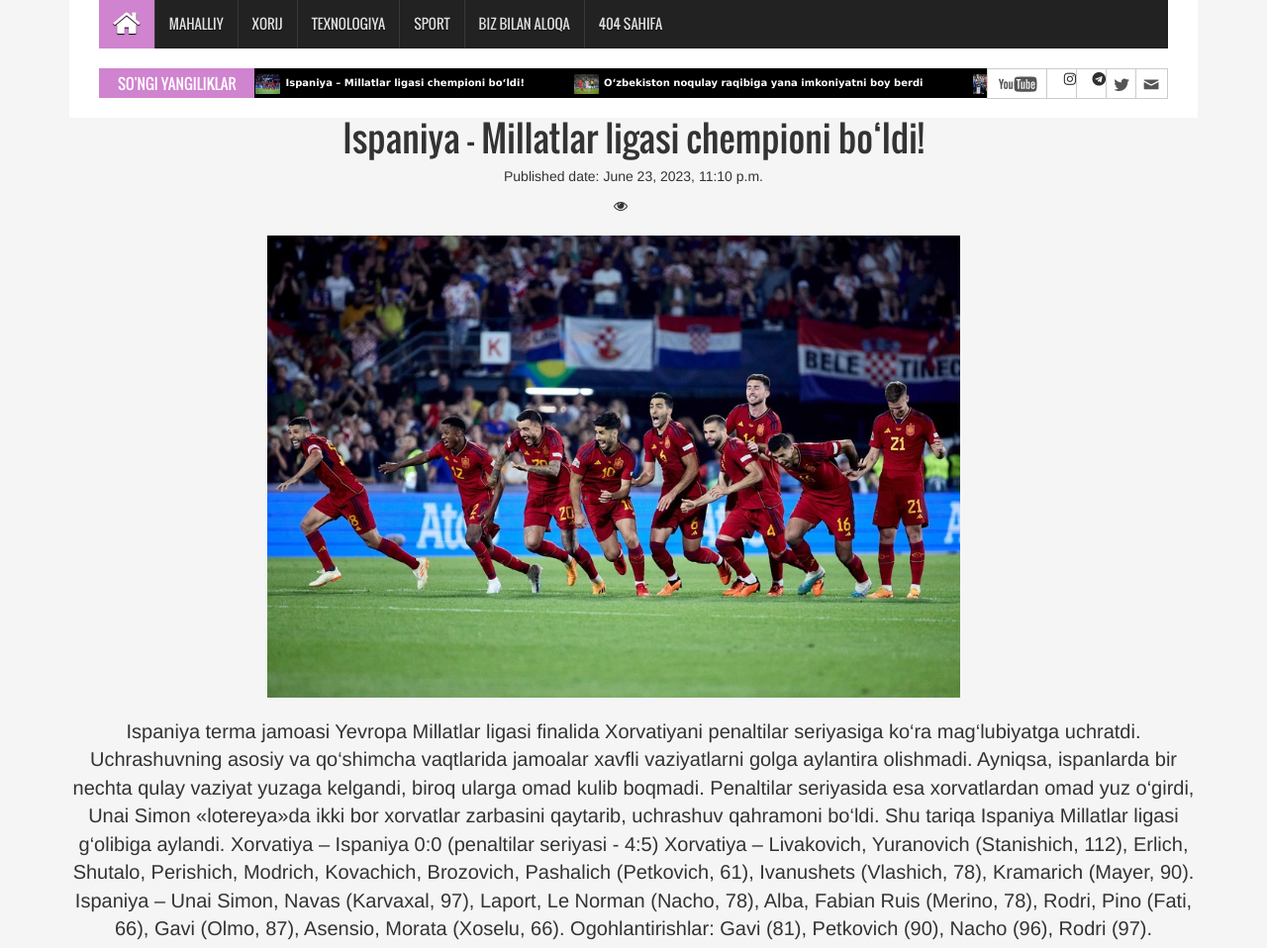
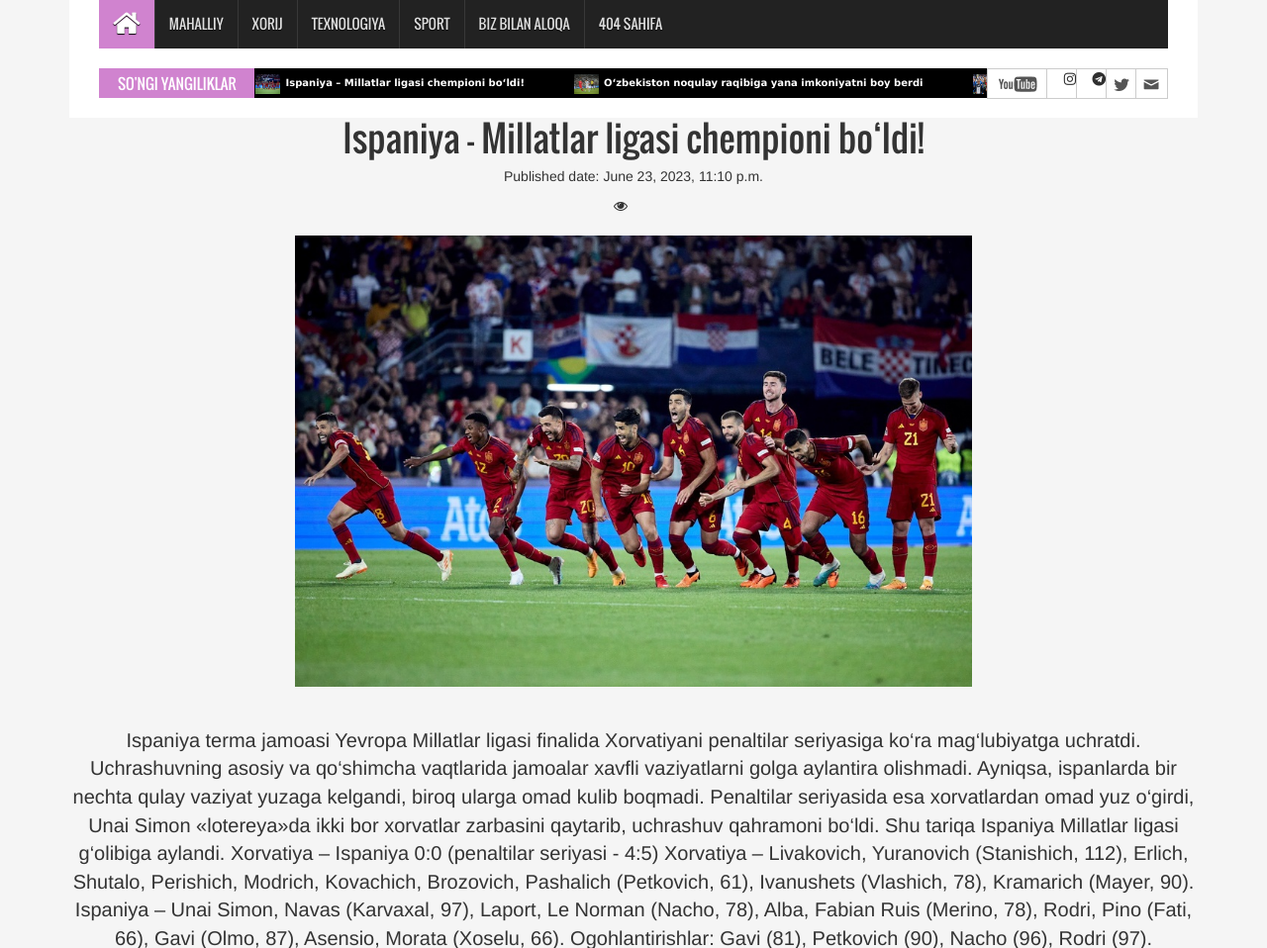
Before and after one commit to Abdualimov07/yanglik, a Django app: template templates/news/news_detail.html in a window 1280 px wide. Shown: the part 224-1182 px from the top of the page at 99% size. Run offline with Django 4.2, Linux system fonts and the light colour scheme; data comes from the database, SQL or seed files in the repository; tables that the repository leaves empty hold one stand-in row (values such as "Sample post"); the template is opened without the code that fills it: values that come from a table or form of the project are taken from there, most other values are stand-ins (such as "Sample title", 1, 10 or a date in 2020); some libraries are stand-ins or nearby versions.

Commit message:
Update news_detail.html

```diff
--- a/templates/news/news_detail.html
+++ b/templates/news/news_detail.html
@@ -8,7 +8,7 @@
 {% block content %}
     <h1 style="text-align: center;">{{ news.title }}</h1>
     <p style="text-align: center;"> Published date: {{ news.publish_time }} </p> <i class="fa fa-eye" aria-hidden="true" style="margin-left: 550px;"></i> {% get_hit_count for news %}<br><br>
-    <img src="{{ news.image.url }}" alt="My Photo" style="max-width: 700px; max-height: 600px; margin-left: 200px;"><br><br>
+    <img src="{{ news.image.url }}" alt="My Photo" style="max-width: 60%; height: auto; display: block; margin: 0 auto;"><br><br>
     <p style="text-align: center; font-size:20px;"> {{ news.body }} </p>
     {% if request.user.is_authenticated and request.user.is_superuser %}
     <div style="margin-left: 35%;">
```
